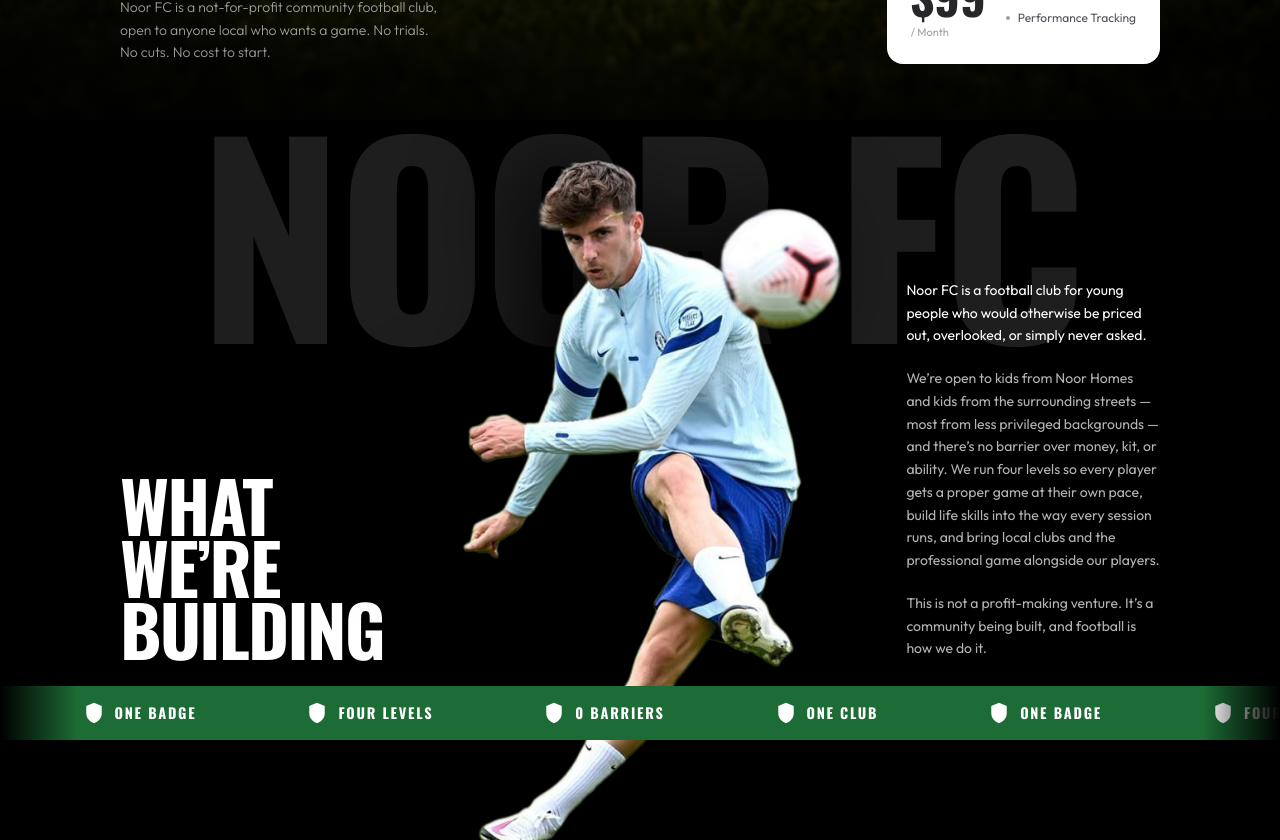
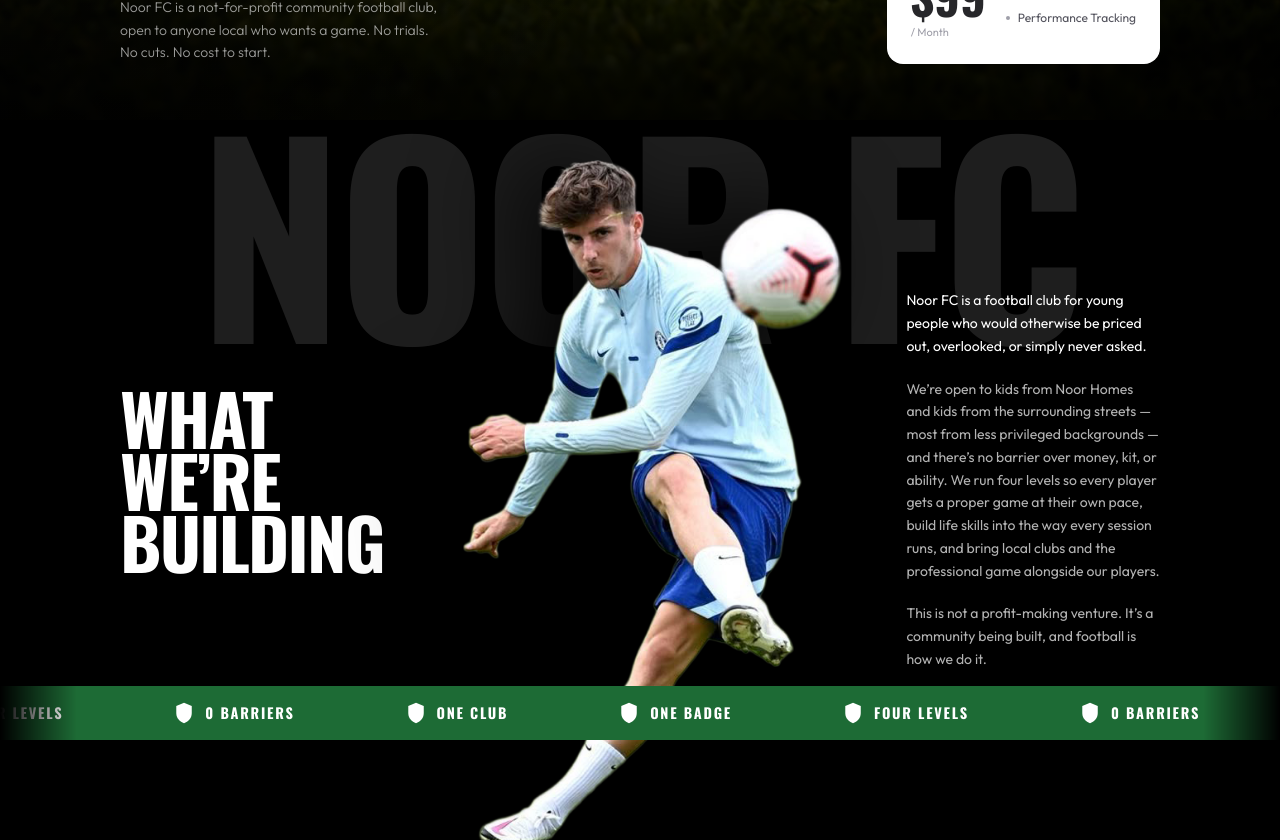
Before and after one commit to michael-codelibrary/noor-fc, a Next.js app: page / in a window 1280 px wide. Shown: the part 680-1520 px from the top of the page. Built offline with nearby package versions, Linux system fonts and the light colour scheme.

Commit message:
WhatWeBuilding: centre text columns vertically, denser marquee (6x repeat)

```diff
--- a/components/WhatWeBuilding.tsx
+++ b/components/WhatWeBuilding.tsx
@@ -12,8 +12,8 @@ function ShieldIcon() {
 }
 
 export default function WhatWeBuilding() {
-  // Duplicate stats twice for a seamless 50% translateX loop
-  const marqueeItems = [...stats, ...stats];
+  // 6 repetitions — track is 6× one set; translateX(-50%) = 3 sets, always wider than viewport
+  const marqueeItems = [...stats, ...stats, ...stats, ...stats, ...stats, ...stats];
 
   return (
     <section className="relative bg-black overflow-hidden">
@@ -35,10 +35,10 @@ export default function WhatWeBuilding() {
         className="relative flex items-stretch"
         style={{ minHeight: "90vh", zIndex: 10 }}
       >
-        {/* Left: headline — bottom-aligned, 180px clearance above marquee */}
+        {/* Left: headline — vertically centred */}
         <div
-          className="flex flex-col justify-end shrink-0"
-          style={{ width: "34%", paddingLeft: "120px", paddingBottom: "180px" }}
+          className="flex flex-col justify-center shrink-0"
+          style={{ width: "34%", paddingLeft: "120px" }}
         >
           <h2
             className="font-display font-bold uppercase text-white leading-[0.88] tracking-tight"
@@ -65,14 +65,13 @@ export default function WhatWeBuilding() {
           />
         </div>
 
-        {/* Right: body text — bottom-aligned to match heading */}
+        {/* Right: body text — vertically centred to match heading */}
         <div
-          className="flex flex-col justify-end gap-5 shrink-0"
+          className="flex flex-col justify-center gap-5 shrink-0"
           style={{
             width: "32%",
             paddingRight: "120px",
             paddingLeft: "36px",
-            paddingBottom: "180px",
             zIndex: 10,
           }}
         >
```
